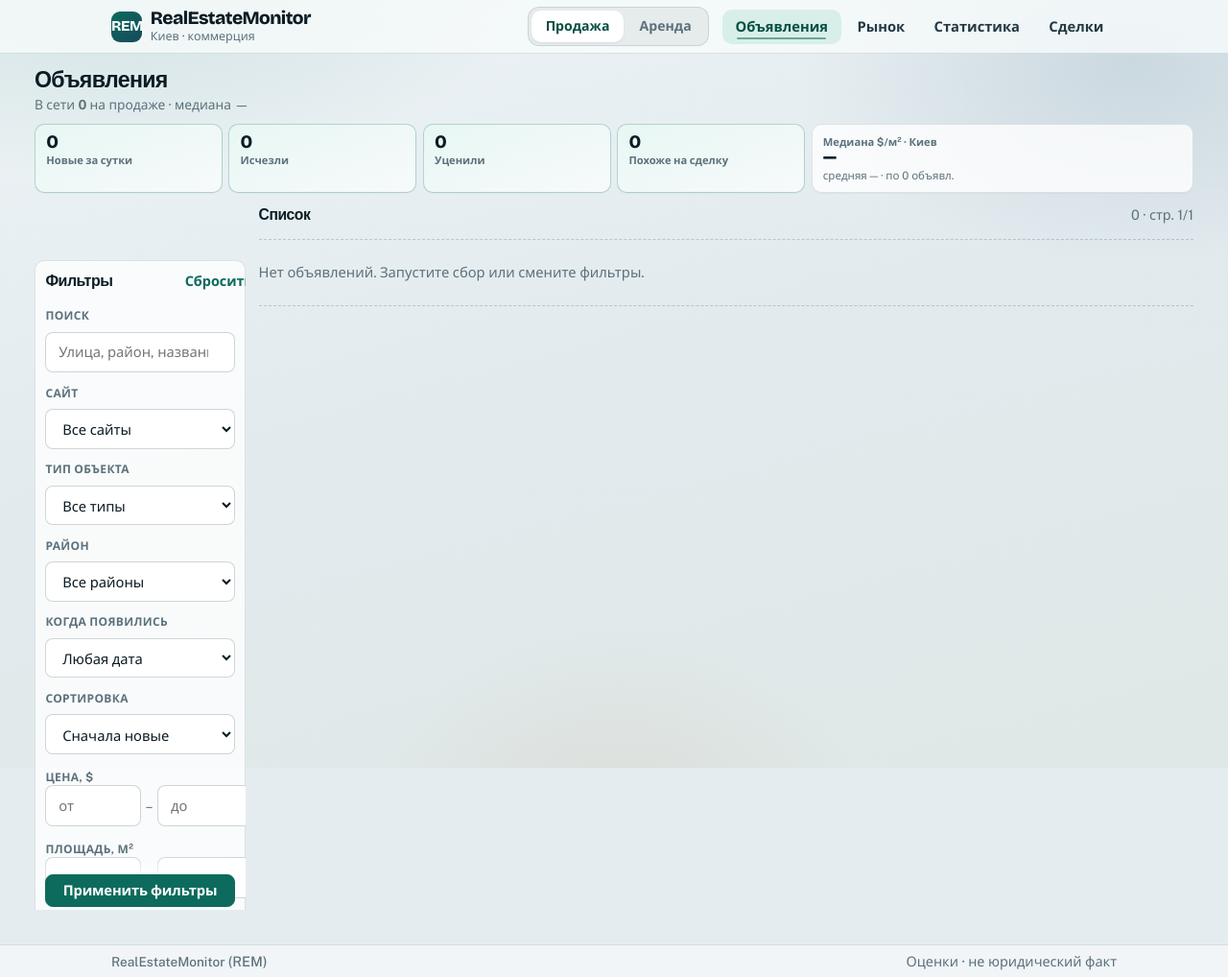
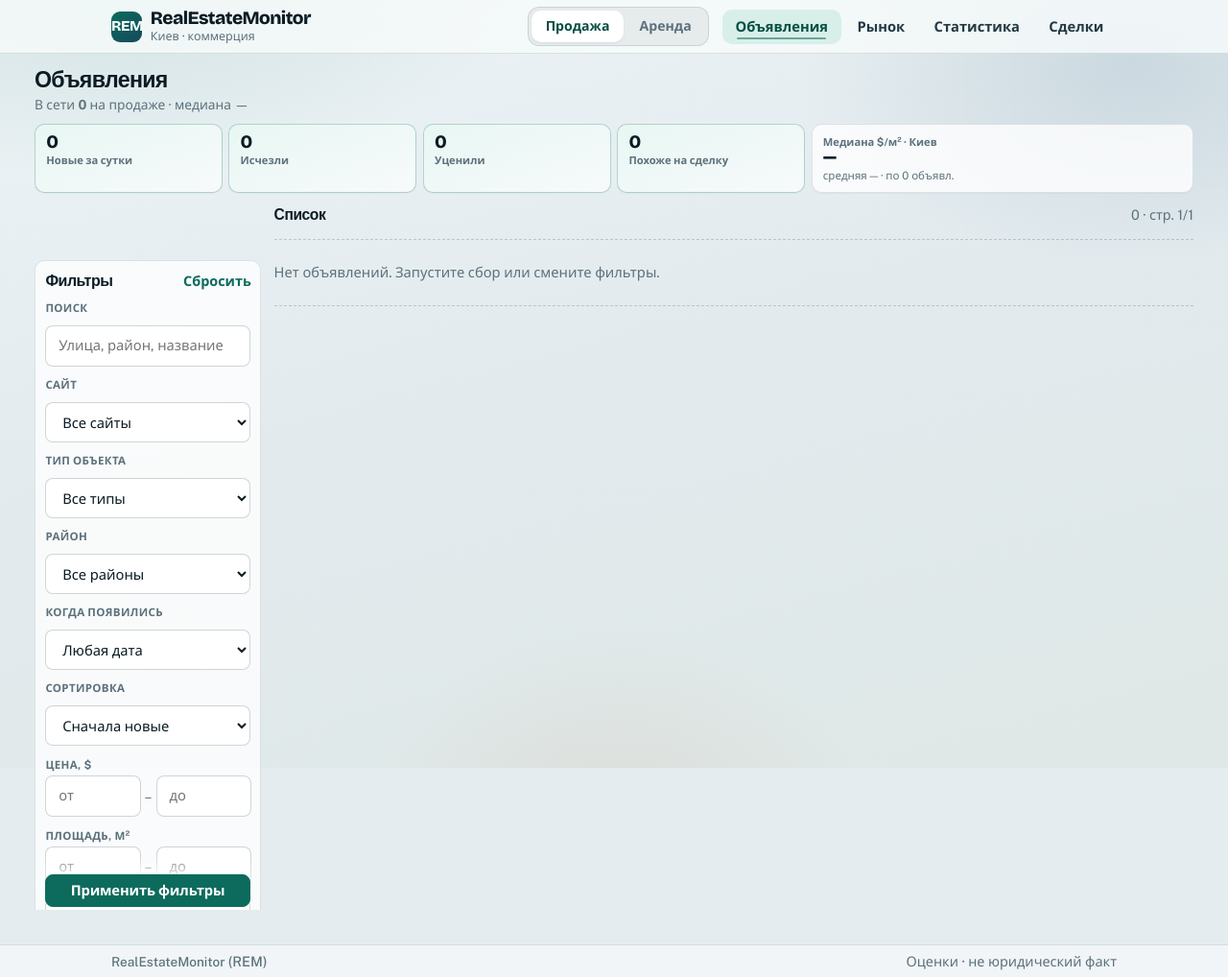
Before and after one commit to SjPn/REM, a FastAPI app: page / in a window 1280 px wide. Shown: the whole page at 96% size. Run offline with FastAPI, Linux system fonts and the light colour scheme; data that the repository does not hold is empty.

Commit message:
Fix filter sidebar layout and emphasize only key listing metrics.
Co-authored-by: Cursor <cursoragent@cursor.com>

```diff
--- a/app/web/static/styles.css
+++ b/app/web/static/styles.css
@@ -485,7 +485,7 @@ a.d-chip:hover {
 /* —— Catalog: sidebar filters + list —— */
 .catalog {
   display: grid;
-  grid-template-columns: 220px minmax(0, 1fr);
+  grid-template-columns: 236px minmax(0, 1fr);
   gap: 0.85rem;
   align-items: start;
   margin-top: 0.75rem;
@@ -497,11 +497,12 @@ a.d-chip:hover {
   overflow-y: auto;
   overscroll-behavior: contain;
   padding-bottom: 0.15rem;
+  min-width: 0;
 }
 .filters-side {
   display: flex;
   flex-direction: column;
-  gap: 0.28rem;
+  gap: 0.32rem;
   margin: 0;
   padding: 0.65rem 0.7rem;
   border-radius: var(--radius);
@@ -511,13 +512,17 @@ a.d-chip:hover {
   position: static;
   top: auto;
   backdrop-filter: none;
+  box-sizing: border-box;
+}
+.filters-side * {
+  box-sizing: border-box;
 }
 .filter-side-head {
   display: flex;
   justify-content: space-between;
   align-items: baseline;
   gap: 0.5rem;
-  margin-bottom: 0.25rem;
+  margin-bottom: 0.15rem;
 }
 .filter-side-head h2 {
   font-size: 1rem;
@@ -525,18 +530,30 @@ a.d-chip:hover {
 }
 .f-label {
   display: block;
-  font-size: 0.75rem;
-  font-weight: 700;
+  font-size: 0.72rem;
+  font-weight: 650;
   letter-spacing: 0.03em;
   text-transform: uppercase;
   color: var(--muted);
-  margin-top: 0.35rem;
+  margin: 0.28rem 0 0.08rem;
 }
-.f-block { margin-top: 0.15rem; }
+.filter-side-head + .f-label {
+  margin-top: 0;
+}
+.f-block {
+  margin: 0.12rem 0 0;
+  display: flex;
+  flex-direction: column;
+  gap: 0.08rem;
+}
+.f-block .f-label {
+  margin-top: 0.2rem;
+}
 .filters-side input,
 .filters-side select,
 .filters-side button {
   width: 100%;
+  max-width: 100%;
   font: inherit;
   padding: 0.38rem 0.5rem;
   border-radius: var(--radius-sm);
@@ -544,20 +561,21 @@ a.d-chip:hover {
   background: var(--surface-2);
 }
 .filters-side .filter-range {
-  display: flex;
+  display: grid;
+  grid-template-columns: 1fr auto 1fr;
   width: 100%;
-  gap: 0.3rem;
+  gap: 0.25rem;
   align-items: center;
 }
 .filters-side .filter-range input {
-  width: 0;
-  flex: 1 1 0;
+  width: 100%;
   min-width: 0;
 }
 .filters-side .filter-check {
   width: 100%;
-  margin-top: 0.35rem;
+  margin-top: 0.25rem;
   justify-content: flex-start;
+  font-weight: 500;
 }
 .filters-side .btn-apply {
   position: sticky;
--- a/app/web/templates/dashboard.html
+++ b/app/web/templates/dashboard.html
@@ -127,13 +127,12 @@
 
         {% if deal_type == 'rent' %}
         <label class="f-label" for="f-opex">OPEX в цене</label>
-        <select id="f-opex" name="opex">
+        <select id="f-opex" name="opex" title="OPEX из текста объявления; без деталей часто «не указан»">
           <option value="" {% if not opex %}selected{% endif %}>Авто (медиана)</option>
           <option value="without" {% if opex == 'without' %}selected{% endif %}>Без OPEX ({{ market.rent_without_opex.city_count }})</option>
           <option value="with" {% if opex == 'with' %}selected{% endif %}>С OPEX ({{ market.rent_with_opex.city_count }})</option>
           <option value="unknown" {% if opex == 'unknown' %}selected{% endif %}>Не указан ({{ market.rent_opex_unknown.city_count }})</option>
         </select>
-        <p class="f-hint muted">OPEX — из текста объявления. Без детальной страницы часто «не указан»; медианы считаются без карточек с ✓ «не в статистике».</p>
         {% endif %}
 
         <div class="f-block">
@@ -248,15 +247,21 @@
               <div class="listing-addr">
                 {% if x.address_raw %}{{ x.address_raw }}{% else %}<span class="warn-text">адрес не найден</span>{% endif %}
                 {% if x.district %} · {{ district_ru(x.district) }}{% endif %}
-                {% if x.floor is not none %} · этаж {{ x.floor }}{% else %} · <span class="warn-text">этаж ?</span>{% endif %}
               </div>
             </div>
             <div class="listing-side">
-              <div class="price">{{ fmt_price(x.price, x.currency) }}</div>
-              {% set psm = fmt_listing_psm(x.price, x.currency, x.area_sqm, x.deal_type, x.price_per_sqm) %}
-              {% if psm %}<div class="psm">{{ psm }}</div>{% endif %}
-              <div class="area">
-                {% if x.area_sqm %}{{ x.area_sqm }} м²{% else %}<span class="warn-text">площадь ?</span>{% endif %}
+              <div class="listing-metrics">
+                <div class="price">{{ fmt_price(x.price, x.currency) }}</div>
+                {% set psm = fmt_listing_psm(x.price, x.currency, x.area_sqm, x.deal_type, x.price_per_sqm) %}
+                {% if psm %}<div class="psm">{{ psm }}</div>{% endif %}
+                <div class="area">
+                  {% if x.area_sqm %}{{ x.area_sqm }} м²{% else %}<span class="warn-text">площадь ?</span>{% endif %}
+                </div>
+                {% if x.floor is not none %}
+                  <div class="listing-floor">этаж {{ x.floor }}</div>
+                {% else %}
+                  <div class="listing-floor is-missing">этаж ?</div>
+                {% endif %}
               </div>
               {% if sig.dom_days is not none %}
                 <div class="dom">{{ sig.dom_days }} дн.</div>
```
Also changed, not shown: other parts of app/web/static/styles.css (+47 -35 lines).
